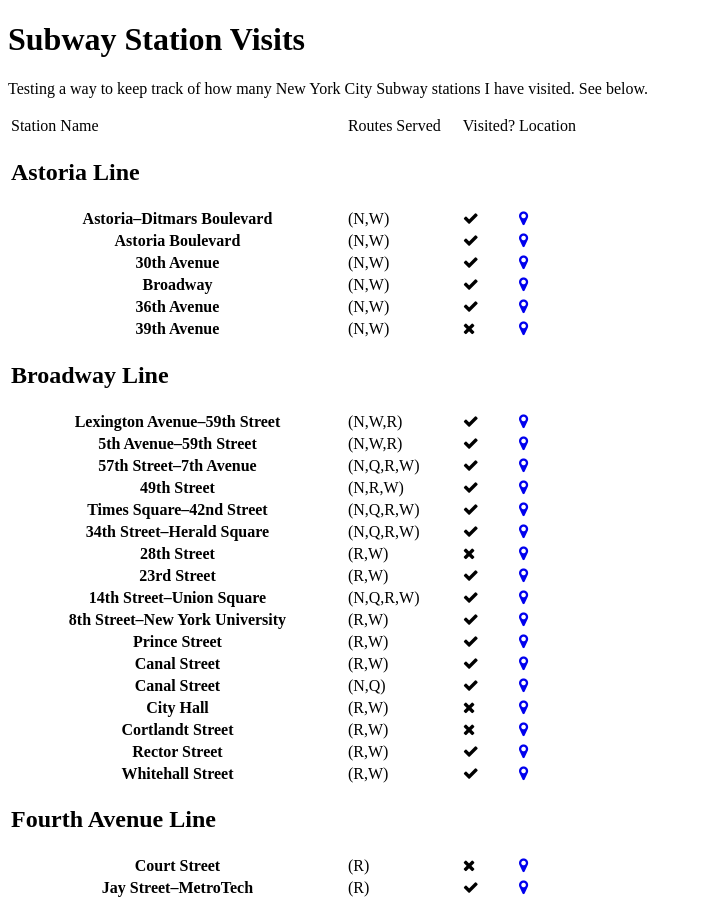
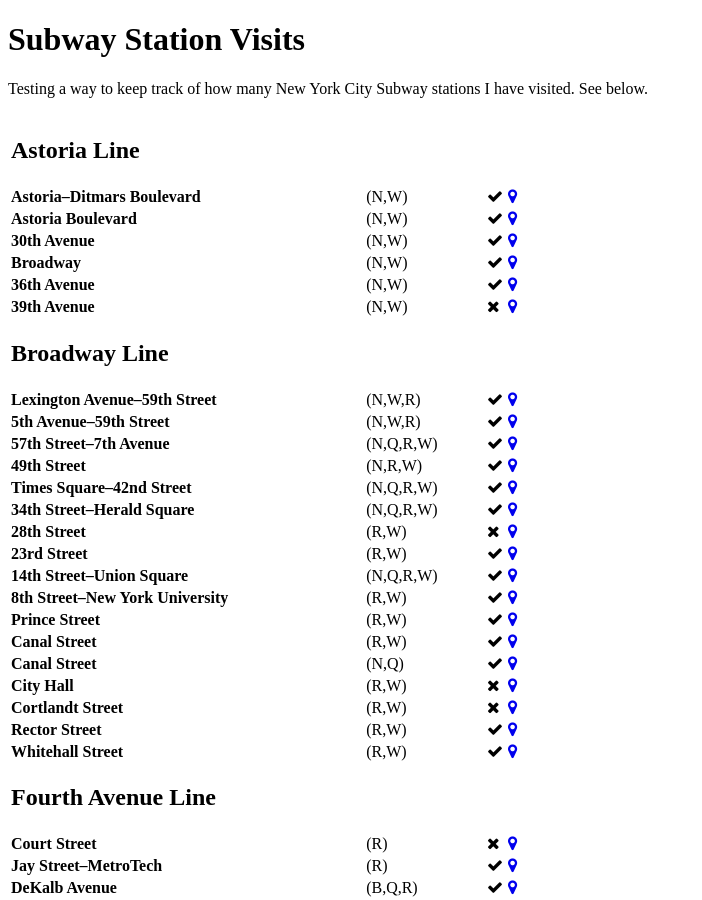
Before and after one commit to terrellfmerritt/subway, a Jekyll site: the page built from index.html, in a window 1280 px wide and 900 px high. Shown: the whole window, without its empty margins (0-702 px from the left). Built offline with Jekyll 4.4.1, drawn with Linux system fonts in a browser that asks for light colours; nearby versions of some CDN libraries; some web fonts are replaced.

Commit message:
de-center station name

```diff
--- a/index.html
+++ b/index.html
@@ -8,12 +8,6 @@
 </p>
 
 <table class="table">
-<thead>
-	<td>Station Name</td>
-	<td>Routes Served</td>
-	<td>Visited?</td>
-	<td>Location</td>
-</thead>
 {% for station in site.data.stations %}
 	{% if station.station_ID == "LINE" or station.station_ID == "LINES" %}
 	<tr>
@@ -21,7 +15,7 @@
 	</tr>
 	{% else %}
 	<tr class="{% if station.visited == "yes" %}table-success{% endif %}{% if station.visited == "no" %}table-danger{% endif %}">
-		<th>{{ station.stop_name }}</th>
+		<td><strong>{{ station.stop_name }}</strong></th>
 		<td>({{ station.routes }})</td>
 		<td>{% if station.visited == "yes" %}<i class="fa fa-check" aria-hidden="true"></i>{% endif %}{% if station.visited == "no" %}<i class="fa fa-close" aria-hidden="true"></i>{% endif %}</td>
 		<td><a href="https://www.google.com/maps/?q={{ station.gtfs_lat }},{{ station.gtfs_lon }}"><i class="fa fa-map-marker aria-hidden="true"></i></a></td>
```
